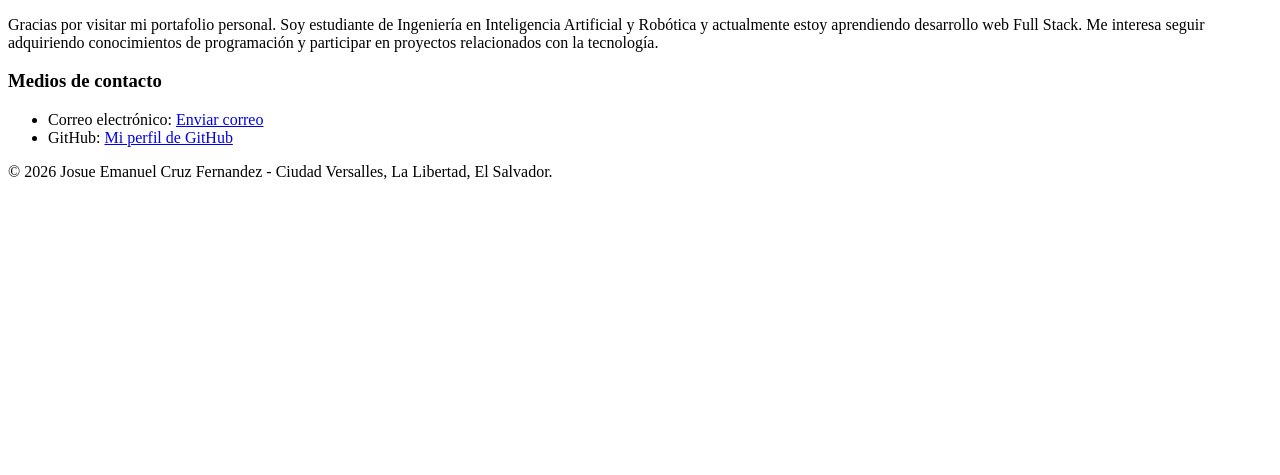
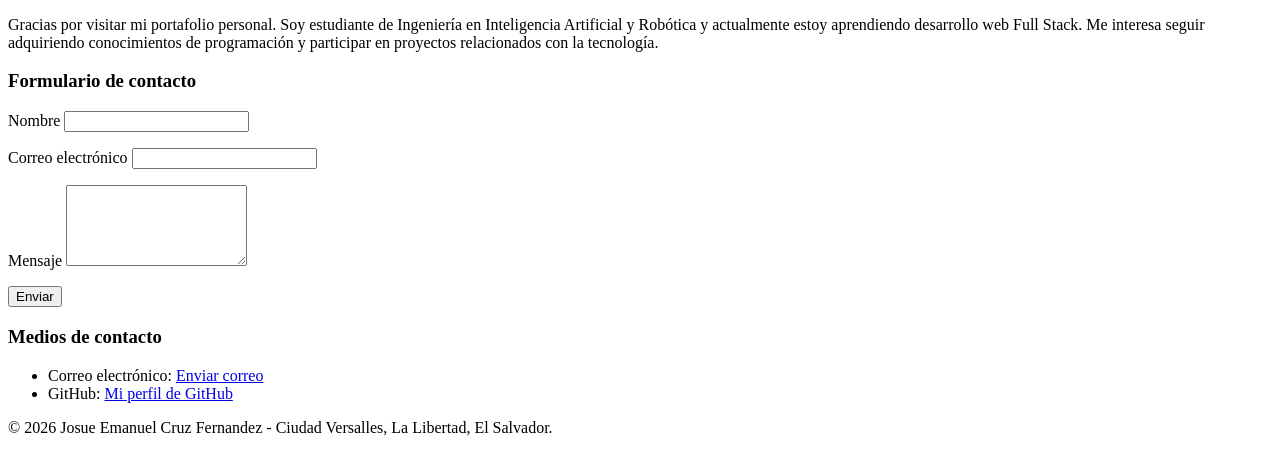
Before and after one commit to emanuel56411-hue/mi-portafolio, a plain HTML site: page contacto.html in a window 1280 px wide. Shown: the part 185-660 px from the top of the page. Drawn offline with Linux system fonts and the light colour scheme.

Commit message:
Formulario

```diff
--- a/contacto.html
+++ b/contacto.html
@@ -41,7 +41,29 @@
                 relacionados con la tecnología.
             </p>
 
-            <h3>Medios de contacto</h3>
+    <h3>Formulario de contacto</h3>
+
+  <form method="post">
+    <p>
+        <label for="nombre">Nombre</label>
+        <input type="text" id="nombre" name="nombre" required>
+    </p>
+
+    <p>
+        <label for="correo">Correo electrónico</label>
+        <input type="email" id="correo" name="correo" required>
+    </p>
+
+    <p>
+        <label for="mensaje">Mensaje</label>
+        <textarea id="mensaje" name="mensaje" rows="5" required></textarea>
+    </p>
+
+    <button type="submit">Enviar</button>
+
+</form>
+
+<h3>Medios de contacto</h3>
 
             <ul>
                 <li>
```
